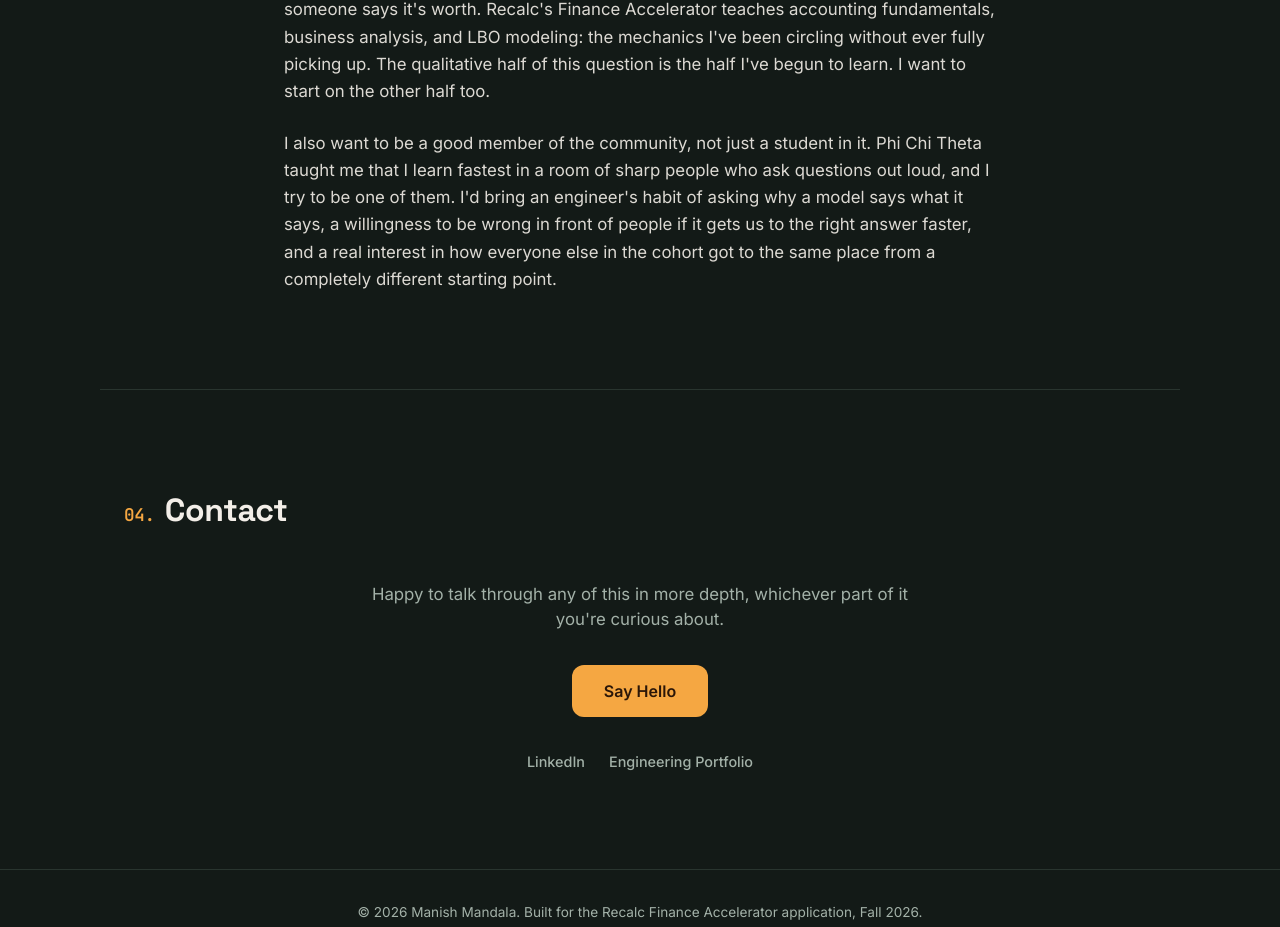
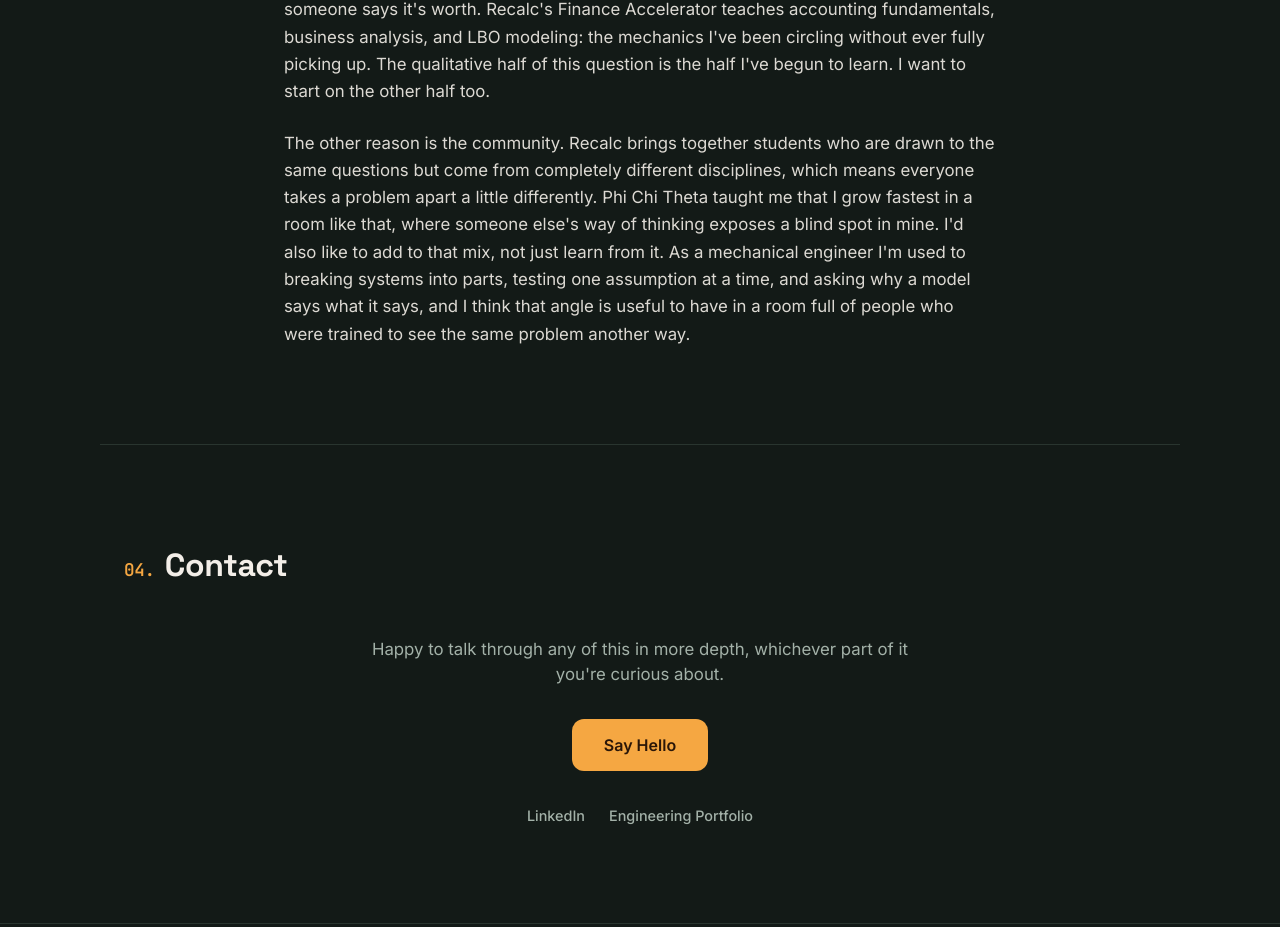
Before and after one commit to manishmandala/recalc-application, a Next.js app: page / in a window 1280 px wide. Shown: the part 3595-4522 px from the top of the page. Built offline with nearby package versions, Linux system fonts and the light colour scheme.

Commit message:
Reframe community paragraph around different disciplines
Co-Authored-By: Claude Opus 5.5 <noreply@anthropic.com>

```diff
--- a/components/question-section.jsx
+++ b/components/question-section.jsx
@@ -57,11 +57,13 @@ export function QuestionSection() {
 
       <Reveal delay={0.25}>
         <p className="text-[1.05rem] leading-relaxed text-foreground/90">
-          I also want to be a good member of the community, not just a student in it. Phi Chi Theta taught me
-          that I learn fastest in a room of sharp people who ask questions out loud, and I try to be one of
-          them. I'd bring an engineer's habit of asking why a model says what it says, a willingness to be
-          wrong in front of people if it gets us to the right answer faster, and a real interest in how
-          everyone else in the cohort got to the same place from a completely different starting point.
+          The other reason is the community. Recalc brings together students who are drawn to the same
+          questions but come from completely different disciplines, which means everyone takes a problem
+          apart a little differently. Phi Chi Theta taught me that I grow fastest in a room like that, where
+          someone else's way of thinking exposes a blind spot in mine. I'd also like to add to that mix, not
+          just learn from it. As a mechanical engineer I'm used to breaking systems into parts, testing one
+          assumption at a time, and asking why a model says what it says, and I think that angle is useful
+          to have in a room full of people who were trained to see the same problem another way.
         </p>
       </Reveal>
     </section>
```
